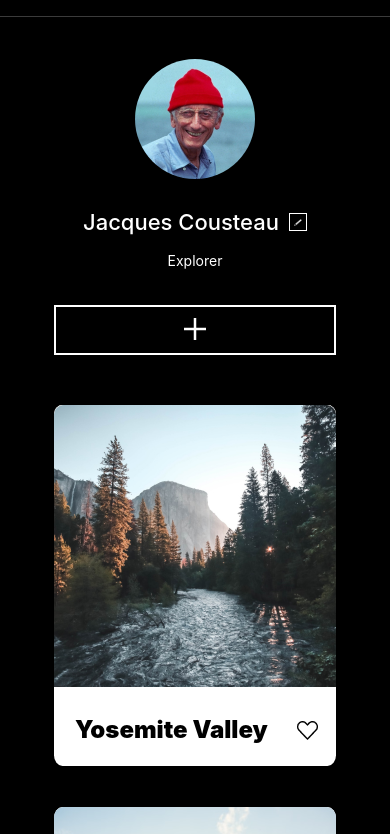
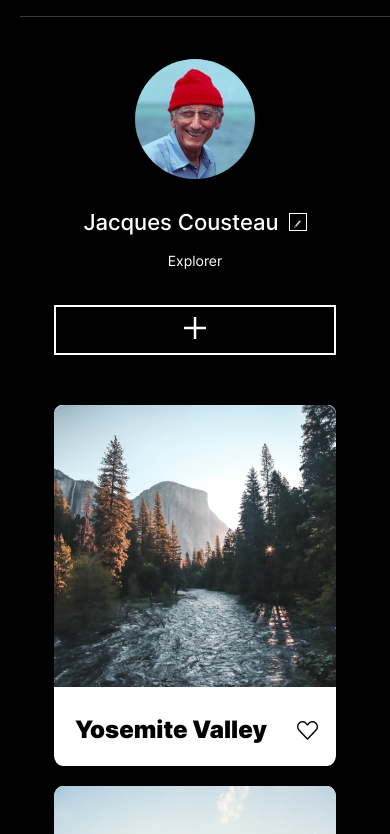
Before and after one commit to dyossid/web_project_4, a plain HTML site: page index.html in a window 390 px wide. Shown: the part 68-902 px from the top of the page. Drawn offline with Linux system fonts and the light colour scheme.

Commit message:
Project is done

```diff
--- a/blocks/card/card.css
+++ b/blocks/card/card.css
@@ -8,6 +8,3 @@
   -ms-border-radius: 3%;
   -o-border-radius: 3%;
 }
-.card:nth-of-type(1) {
-  margin-bottom: 21px;
-}
--- a/blocks/header/header.css
+++ b/blocks/header/header.css
@@ -5,3 +5,8 @@
   flex-direction: column;
   justify-content: flex-start;
 }
+@media screen and (max-width: 940px) {
+  .header {
+    margin-left: 20px;
+  }
+}
--- a/blocks/profile/__add-button/profile__add-button.css
+++ b/blocks/profile/__add-button/profile__add-button.css
@@ -11,7 +11,7 @@
   cursor: pointer;
   opacity: 0.5;
 }
-@media screen and (max-width: 601px) {
+@media screen and (max-width: 940px) {
   .profile__add-button {
     margin: 36px auto 0;
     width: 282px;
--- a/blocks/profile/profile.css
+++ b/blocks/profile/profile.css
@@ -3,10 +3,19 @@
   max-width: 880px;
   margin: 0 auto 50px;
 }
-@media screen and (max-width: 601px) {
+
+@media screen and (max-width: 940px) {
   .profile {
+    margin-left: 30px;
+    margin-right: 30px;
     flex-direction: column;
     justify-content: center;
     align-items: center;
   }
 }
+@media screen and (max-width: 601px) {
+  .profile {
+    margin-left: auto;
+    margin-right: auto;
+  }
+}
--- a/pages/index.css
+++ b/pages/index.css
@@ -1,3 +1,5 @@
+@import url("/vendor/normalize.css");
+@import url("/vendor/fonts/inter.css");
 @import url("/blocks/page/page.css");
 
 @import url("/blocks/header/header.css");
@@ -12,7 +14,7 @@
 @import url("/blocks/profile/__edit-button/profile__edit-button.css");
 @import url("/blocks/profile/__edit-button-vector/profile__edit-button-vector.css");
 @import url("/blocks/profile/__add-button/profile__add-button.css");
-@import url("/blocks/profile/__add-button/profile__add-button-vector.css");
+@import url("/blocks/profile/__add-button-vector/profile__add-button-vector.css");
 
 @import url("/blocks/cards/cards.css");
 
--- /dev/null
+++ b/vendor/fonts/inter.css
@@ -0,0 +1,21 @@
+@font-face {
+  font-family: "Inter";
+  font-style: normal;
+  font-weight: 400;
+  font-display: swap;
+  src: url("Inter-Regular.woff") format("woff");
+}
+@font-face {
+  font-family: "Inter";
+  font-style: normal;
+  font-weight: 500;
+  font-display: swap;
+  src: url("Inter-Medium.woff") format("woff");
+}
+@font-face {
+  font-family: "Inter";
+  font-style: normal;
+  font-weight: 900;
+  font-display: swap;
+  src: url("Inter-Black.woff") format("woff");
+}
```
Also changed, not shown: vendor/fonts/Inter-Black.woff (added), vendor/fonts/Inter-Medium.woff (added), vendor/fonts/Inter-Regular.woff (added).
